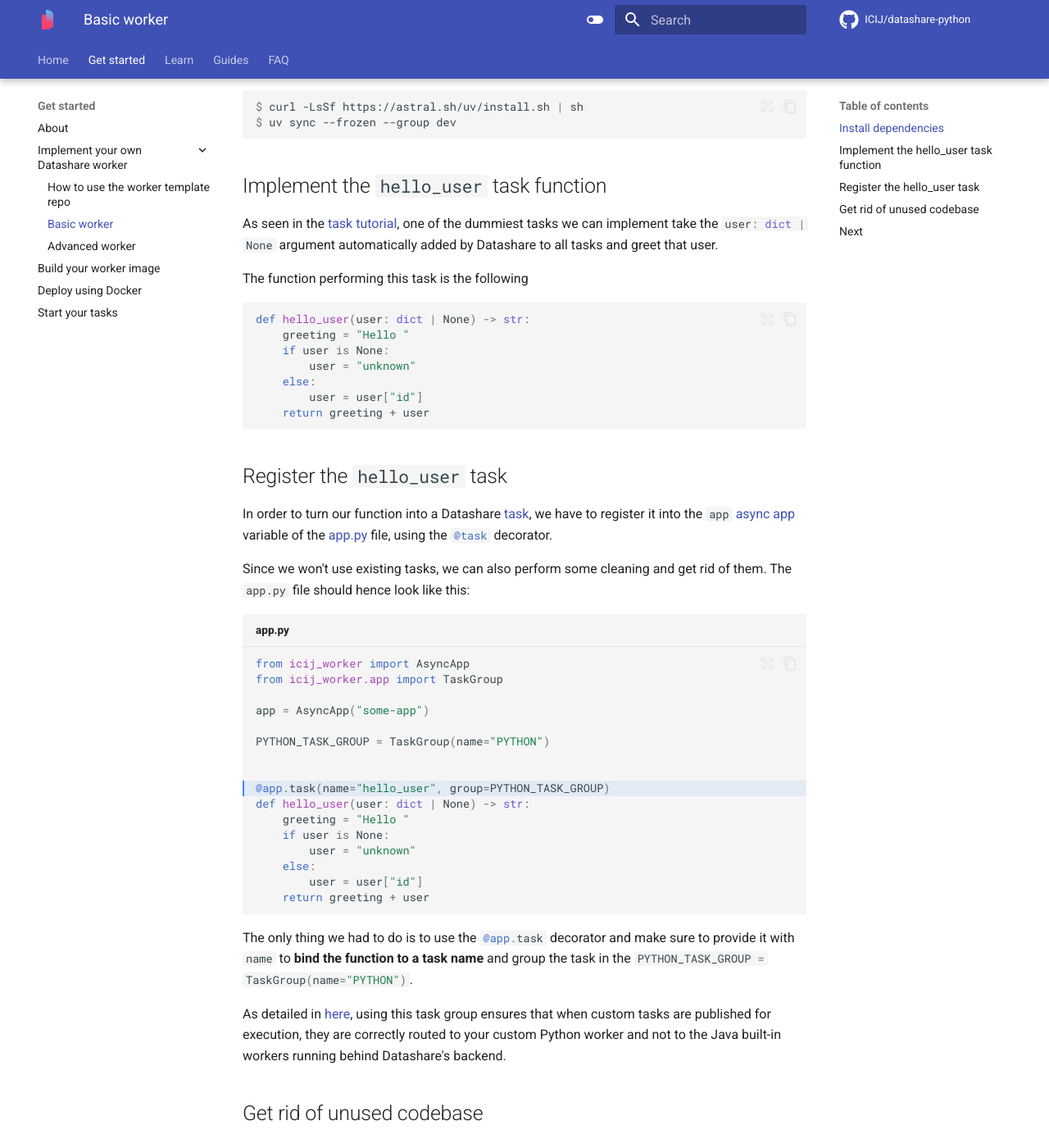
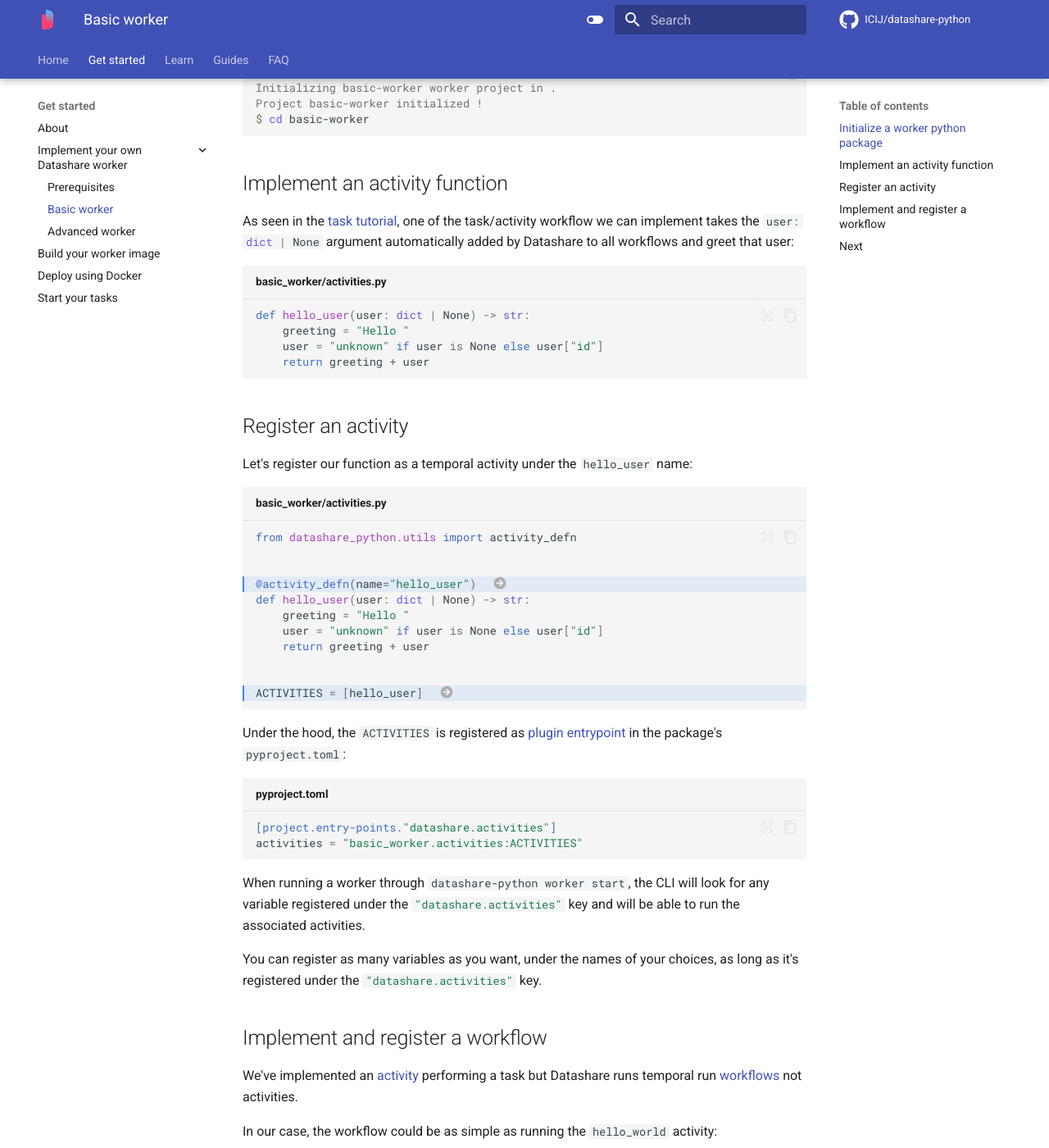
Before and after one commit to ICIJ/datashare-python, an MkDocs documentation site: the page built from docs/get-started/implement/worker-basic.md, in a window 1280 px wide and 1400 px high, scrolled down 250 px. Shown: the whole window at 82% size. Built offline with MkDocs 1.6.1 and Material for MkDocs 9.7.7, drawn with Linux system fonts in a browser that asks for light colours; comment, search, counter and statistics services are not loaded; some of the changed text lies outside the part shown.

Commit message:
doc: update get started

````diff
--- a/docs/get-started/implement/index.md
+++ b/docs/get-started/implement/index.md
@@ -1,38 +1,36 @@
-# How to use the worker template repo ?
+# Install the [`datashare-python`](https://pypi.org/project/datashare-python/) CLI
 
-The [datashare-python](https://github.com/ICIJ/datashare-python) repository is meant to be used as a template to implement your own Datashare worker.
+We recommend running the [`datashare-python`](https://pypi.org/project/datashare-python/) CLI using [uv](https://docs.astral.sh/uv).
 
-## Clone the template repository
+If you don't have [uv](https://docs.astral.sh/uv) yet, start by installing it:
 
-Start by cloning the [template repository](https://github.com/ICIJ/datashare-python):
-<p align="center">
-    <img alt="clone_template.png" src="../../assets/clone_template.png"/>
-</p>
+=== "Linux, MacOS"
+    <!-- termynal -->
+    ```console
+    $ curl -LsSf https://astral.sh/uv/install.sh | sh
+    ---> 100%
+    ```
+=== "Windows"
+    <!-- termynal -->
+    ```console
+    $ powershell -ExecutionPolicy ByPass -c "irm https://astral.sh/uv/install.ps1 | iex"
+    ---> 100%
+    ```
 
-## Explore the codebase
-
-In addition to be used as a template, the repository can also showcases some of advanced schemes detailed in the
-[guides](../../guides/index.md) section of this documentation.
-
-Don't hesitate to have a look at the codebase before starting (or get back to it later on) !
-
-In particular the following files should be of interest:
+Then verify the installation:
+<!-- termynal -->
 ```console
-.
-├── datashare_python
-│         ├── app.py
-│         ├── config.py
-│         ├── tasks
-│         │         ├── __init__.py
-│         │         ├── classify_docs.py
-│         │         ├── dependencies.py
-│         │         └── translate_docs.py
+uvx datashare-python --version
 ```
 
+Feel also free to install and run the [`datashare-python`](https://pypi.org/project/datashare-python/) CLI with the
+package/tool manager of your choice.
 
-## Replace existing tasks with your own
+## Explore the [datashare-python](https://github.com/ICIJ/datashare-python) codebase
 
-To implement your Datashare worker the only thing you have to do is to **replace existing tasks with your own and
-register them in the `app` app variable of the `app.py` file.**
+[datashare-python](https://github.com/ICIJ/datashare-python) contains all worker implementations powering Datashare's backend
+(speech-to-text, translation...), don't hesitate to have a look at the existing codebase before starting
+(or get back to it later on) !
 
-We'll detail how to do so in the [Basic Worker](./worker-basic.md) and [Advanced Worker](./worker-advanced.md) examples.
+## Get started...
+...and see how to implement a [Basic Worker](./worker-basic.md) or a more [Advanced Worker](./worker-advanced.md) !
--- a/docs/get-started/implement/worker-basic.md
+++ b/docs/get-started/implement/worker-basic.md
@@ -1,50 +1,85 @@
 # Basic Datashare worker
 
-## Install dependencies
+## Initialize a worker python package
 
-Start by installing [`uv`](https://docs.astral.sh/uv/getting-started/installation/) and dependencies:
-<!-- termynal -->
 ```console
-$ curl -LsSf https://astral.sh/uv/install.sh | sh
-$ uv sync --frozen --group dev
+$ uvx datashare-python project init basic-worker
+Initializing basic-worker worker project in .
+Project basic-worker initialized !
+$ cd basic-worker
 ```
 
-## Implement the `hello_user` task function
+## Implement an activity function
 
-As seen in the [task tutorial](../../learn/tasks.md#task-arguments), one of the dummiest tasks we can implement take
-the `:::python user: dict | None` argument automatically added by Datashare to all tasks and greet that user.
+As seen in the [task tutorial](../../learn/tasks.md#task-arguments), one of the task/activity workflow we can implement
+takes the `:::python user: dict | None` argument automatically added by Datashare to all workflows and greet that user:
 
-The function performing this task is the following
-
-```python
+```python title="basic_worker/activities.py"
 --8<--
-basic_app.py:hello_user_fn
+basic_activities.py:hello_user_fn
 --8<--
 ```
 
-## Register the `hello_user` task
+## Register an activity
 
-In order to turn our function into a Datashare [task](../../learn/concepts-basic.md#tasks), we have to register it into the
-`:::python app` [async app](../../learn/concepts-basic.md#app) variable of the
-[app.py](https://github.com/ICIJ/datashare-python/blob/main/datashare_python/app.py) file, using the `:::python @task` decorator.
+Let's register our function as a temporal activity under the `hello_user` name:
 
-Since we won't use existing tasks, we can also perform some cleaning and get rid of them.
-The `app.py` file should hence look like this:
-
-```python title="app.py" hl_lines="9"
+```python title="basic_worker/activities.py" hl_lines="4 11"
 --8<--
-basic_app.py:app
+basic_activities.py:activities
 --8<--
 ```
 
-The only thing we had to do is to use the `:::python @app.task` decorator and make sure to provide it with
-`:::python name` to **bind the function to a task name** and group the task in the `:::python PYTHON_TASK_GROUP = TaskGroup(name="PYTHON")`.
+1. decorate the activity function with `@activity_defn` using `"hello-user"` as name
+2. expose the activity function to `datashare-python`'s CLI, by listing it in the `ACTIVITIES` variable
 
-As detailed in [here](../../learn/datashare-app.md#grouping-our-tasks-in-the-python-task-group), using this task group
-ensures that when custom tasks are published for execution, they are correctly routed to your custom Python worker and
-not to the Java built-in workers running behind Datashare's backend.
+Under the hood, the `ACTIVITIES` is registered as
+[plugin entrypoint](https://setuptools.pypa.io/en/latest/userguide/entry_point.html#entry-points-for-plugins)
+in the package's `pyproject.toml`:
+```toml title="pyproject.toml"
+--8<--
+pyproject.toml:entry_points_acts
+--8<--
+```
+When running a worker through `datashare-python worker start`, the CLI will look for any variable registered under
+the `:::toml "datashare.activities"` key and will be able to run the associated activities.
 
-## Get rid of unused codebase
+You can register as many variables as you want, under the names of your choices, as long as it's registered under
+the `:::toml "datashare.activities"` key.
+
+## Implement and register a workflow
+
+We've implemented an [activity](https://docs.temporal.io/activities) performing a task but Datashare
+runs temporal run [workflows](https://docs.temporal.io/workflows) not activities.
+
+In our case, the workflow could be as simple as running the `hello_world` activity:
+```python
+--8<--
+basic_run_workflow.py
+--8<--
+```
+
+In practice, we'll build a
+[temporal workflow](https://docs.temporal.io/develop/python/core-application#develop-workflows) to run our activity:
+
+```python title="basic_worker/workflows.py" hl_lines="8 10 13 19"
+--8<--
+basic_workflows.py:workflows
+--8<--
+```
+
+1. decorate the workflow class with `@workflow.defn` using `"hello-user"` as name
+2. decorate `run`function with `@workflow.run`
+3. execute our `hello_user` activity
+4. expose the workflow class to `datashare-python`'s CLI, by listing it in the `:::python WORKFLOWS` variable
+
+Just like for activities, our workflow is exposed to `datashare-python`'s CLI under the `:::python WORKFLOWS` variable,
+bound in the `pyproject.toml`:
+```toml title="pyproject.toml"
+--8<--
+pyproject.toml:entry_points_wfs
+--8<--
+```
 
 ## Next
 
--- /dev/null
+++ b/docs/src/basic_activities.py
@@ -0,0 +1,15 @@
+# --8<-- [start:activities]
+from datashare_python.utils import activity_defn
+
+
+@activity_defn(name="hello_user")  # (1)!
+# --8<-- [start:hello_user_fn]
+def hello_user(user: dict | None) -> str:
+    greeting = "Hello "
+    user = "unknown" if user is None else user["id"]
+    return greeting + user
+
+
+# --8<-- [end:hello_user_fn]
+ACTIVITIES = [hello_user]  # (2)!
+# --8<-- [end:activities]
--- a/docs/src/basic_app.py
+++ /dev/null
@@ -1,23 +0,0 @@
-# --8<-- [start:app]
-from icij_worker import AsyncApp
-from icij_worker.app import TaskGroup
-
-app = AsyncApp("some-app")
-
-PYTHON_TASK_GROUP = TaskGroup(name="PYTHON")
-
-
-# --8<-- [end:hello_world]
-@app.task(name="hello_user", group=PYTHON_TASK_GROUP)
-# --8<-- [start:hello_user_fn]
-def hello_user(user: dict | None) -> str:
-    greeting = "Hello "
-    if user is None:
-        user = "unknown"
-    else:
-        user = user["id"]
-    return greeting + user
-
-
-# --8<-- [end:hello_user_fn]
-# --8<-- [end:app]
--- /dev/null
+++ b/docs/src/basic_run_workflow.py
@@ -0,0 +1,5 @@
+from .activities import hello_user
+
+
+def run_workflow(user: dict | None) -> str:
+    return hello_user(user)
--- /dev/null
+++ b/docs/src/basic_workflows.py
@@ -0,0 +1,21 @@
+# --8<-- [start:workflows]
+from datetime import timedelta
+
+from temporalio import workflow
+
+from .activities import hello_user
+
+
+@workflow.defn(name="hello-user")  # (1)!
+class HelloUserWorkflow:
+    @workflow.run  # (2)!
+    async def run(self, user: dict | None) -> str:
+        return await workflow.execute_activity(
+            hello_user,  # (3)!
+            user,
+            start_to_close_timeout=timedelta(seconds=10),
+        )
+
+
+WORKFLOWS = [HelloUserWorkflow]  # (4)!
+# --8<-- [end:workflows]
--- /dev/null
+++ b/docs/src/pyproject.toml
@@ -0,0 +1,11 @@
+# --8<-- [start:entry_points]
+# --8<-- [start:entry_points_wfs]
+[project.entry-points."datashare.workflows"]
+workflows = "basic_worker.workflows:WORKFLOWS"
+# --8<-- [end:entry_points_wfs]
+
+# --8<-- [start:entry_points_acts]
+[project.entry-points."datashare.activities"]
+activities = "basic_worker.activities:ACTIVITIES"
+# --8<-- [end:entry_points_acts]
+# --8<-- [start:entry_points]
--- a/mkdocs.yml
+++ b/mkdocs.yml
@@ -80,7 +80,7 @@ nav:
   - Get started:
     - get-started/index.md
     - Implement your own Datashare worker:
-      - How to use the worker template repo: get-started/implement/index.md
+      - Prerequisites: get-started/implement/index.md
       - Basic worker: get-started/implement/worker-basic.md
       - Advanced worker: get-started/implement/worker-advanced.md
     - Build your worker image: get-started/build.md
````
Also changed, not shown: docs/get-started/index.md (+2 -2 lines), docs/index.md (+24 -17 lines), docs/learn/index.md (+3 -4 lines).
